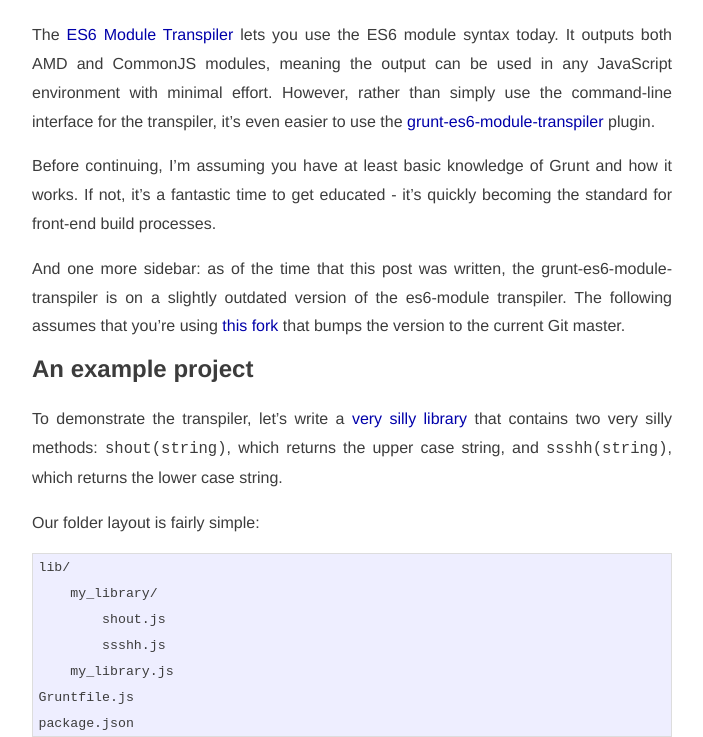
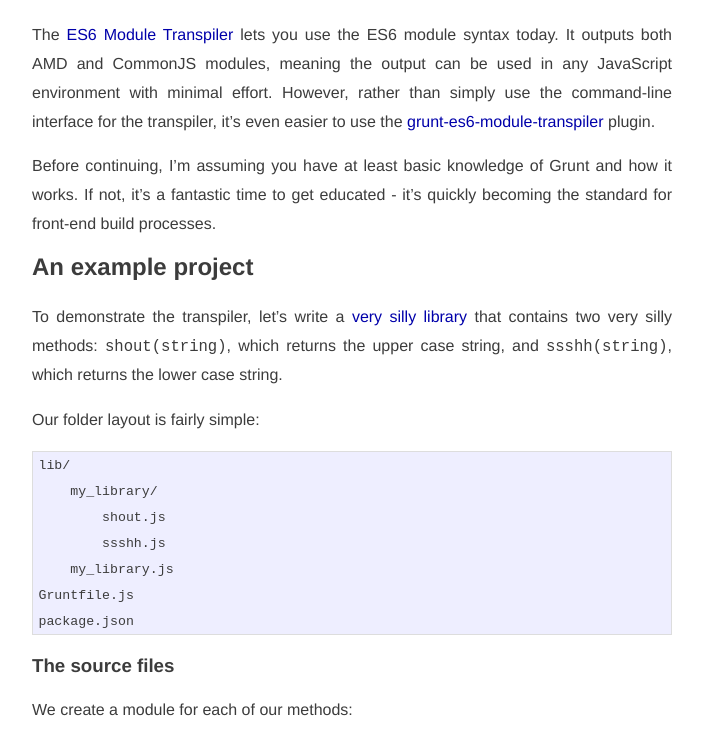
Before and after one commit to thomasboyt/thomasboyt.github.com, a Jekyll site: the page built from _posts/2013-06-21-es6-module-transpiler.md, in a window 1280 px wide and 900 px high, scrolled down 465 px, cut to the strip 0-737 px from the top of the window. Shown: the whole strip, without its empty margins (288-991 px from the left). Built offline with Jekyll 4.4.1, drawn with Linux system fonts in a browser that asks for light colours; Markdown is read by kramdown in place of the engine named in the settings.

Commit message:
new es6-module-transpiler version

```diff
--- a/_posts/2013-06-21-es6-module-transpiler.md
+++ b/_posts/2013-06-21-es6-module-transpiler.md
@@ -12,8 +12,6 @@
 The [ES6 Module Transpiler](https://github.com/square/es6-module-transpiler) lets you use the ES6 module syntax today. It outputs both AMD and CommonJS modules, meaning the output can be used in any JavaScript environment with minimal effort. However, rather than simply use the command-line interface for the transpiler, it's even easier to use the [grunt-es6-module-transpiler](https://github.com/joefiorini/grunt-es6-module-transpiler) plugin.
 
 Before continuing, I'm assuming you have at least basic knowledge of Grunt and how it works. If not, it's a fantastic time to get educated - it's quickly becoming the standard for front-end build processes.
-
-And one more sidebar: as of the time that this post was written, the grunt-es6-module-transpiler is on a slightly outdated version of the es6-module transpiler. The following assumes that you're using [this fork](https://github.com/thomasboyt/grunt-es6-module-transpiler) that bumps the version to the current Git master.
 
 ## An example project
 
```
